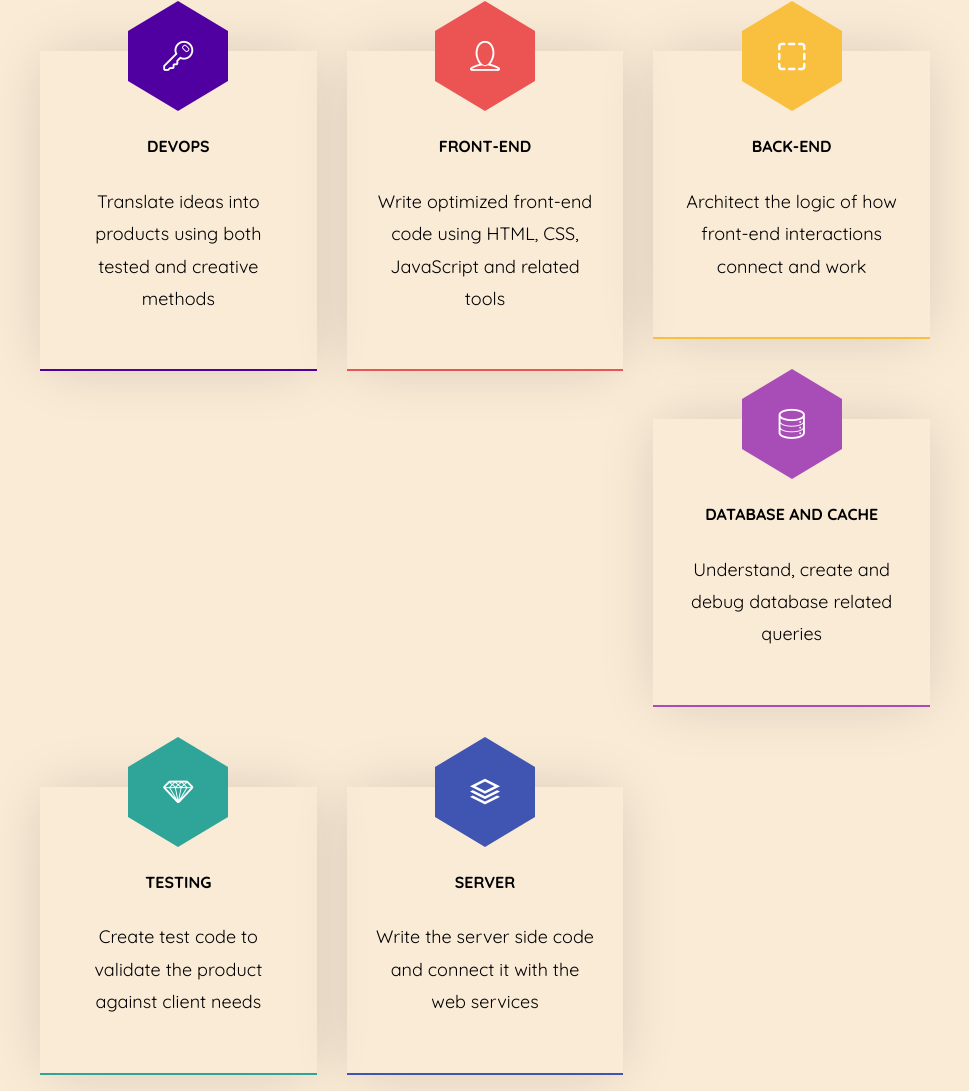
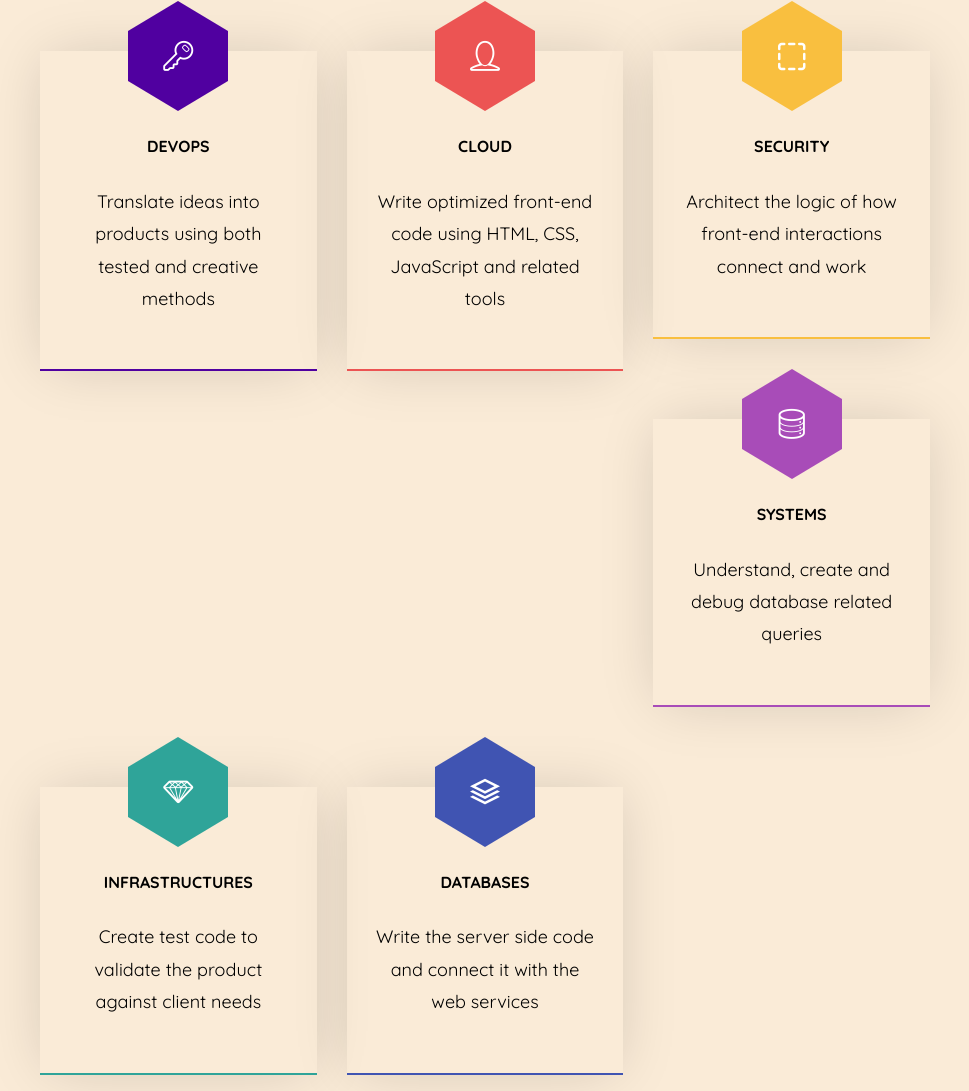
Before and after one commit to darckode/portfolio, a plain HTML site: page index.html in a window 1280 px wide. Shown: the part 2440-3531 px from the top of the page, without its empty margins (305-1274 px from the left). Drawn offline with Linux system fonts and the light colour scheme; files whose address does not match are found by name; a web font is replaced by a local one.

Commit message:
UPpdating portfolio

```diff
--- a/index.html
+++ b/index.html
@@ -101,19 +101,19 @@
             <div class="col-md-12 animate-box" data-animate-effect="fadeInRight">
               <div class="services color-2">
                 <span class="icon2"><i class="icon-globe-outline"></i></span>
-                <h3>CI - CD</h3>
+                <h3>Systems</h3>
               </div>
             </div>
             <div class="col-md-12 animate-box" data-animate-effect="fadeInLeft">
               <div class="services color-5">
                 <span class="icon2"><i class="icon-diamond"></i></span>
-                <h3>SRE</h3>
+                <h3>CI - CD</h3>
               </div>
             </div>
             <div class="col-md-12 animate-box" data-animate-effect="fadeInBottom">
               <div class="services color-4">
                 <span class="icon2"><i class="icon-data"></i></span>
-                <h3>Databases</h3>
+                <h3>SRE</h3>
               </div>
             </div>
           </div>
@@ -273,7 +273,7 @@
                     <i class="icon-user2"></i>
                   </span>
                   <div class="desc">
-                    <h3>Front-end</h3>
+                    <h3>Cloud</h3>
                     <p>Write optimized front-end code using HTML, CSS, JavaScript and related tools</p>
                   </div>
                 </div>
@@ -285,7 +285,7 @@
                     <i class="icon-marquee"></i>
                   </span>
                   <div class="desc">
-                    <h3>Back-end</h3>
+                    <h3>Security</h3>
                     <p>Architect the logic of how front-end interactions connect and work</p>
                   </div>
                 </div>
@@ -297,7 +297,7 @@
                     <i class="icon-data"></i>
                   </span>
                   <div class="desc">
-                    <h3>Database and Cache</h3>
+                    <h3>Systems</h3>
                     <p>Understand, create and debug database related queries</p>
                   </div>
                 </div>
@@ -309,7 +309,7 @@
                     <i class="icon-diamond"></i>
                   </span>
                   <div class="desc">
-                    <h3>Testing</h3>
+                    <h3>infrastructures</h3>
                     <p>Create test code to validate the product against client needs</p>
                   </div>
                 </div>
@@ -321,7 +321,7 @@
                     <i class="icon-layers2"></i>
                   </span>
                   <div class="desc">
-                    <h3>Server</h3>
+                    <h3>Databases</h3>
                     <p>Write the server side code and connect it with the web services</p>
                   </div>
                 </div>
```
